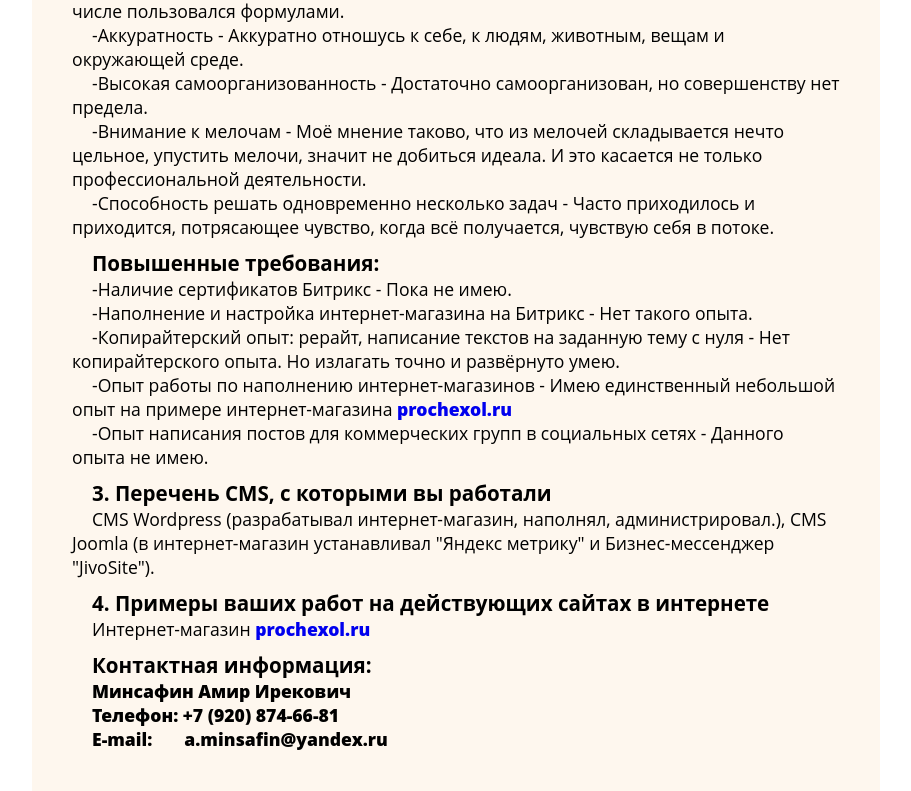
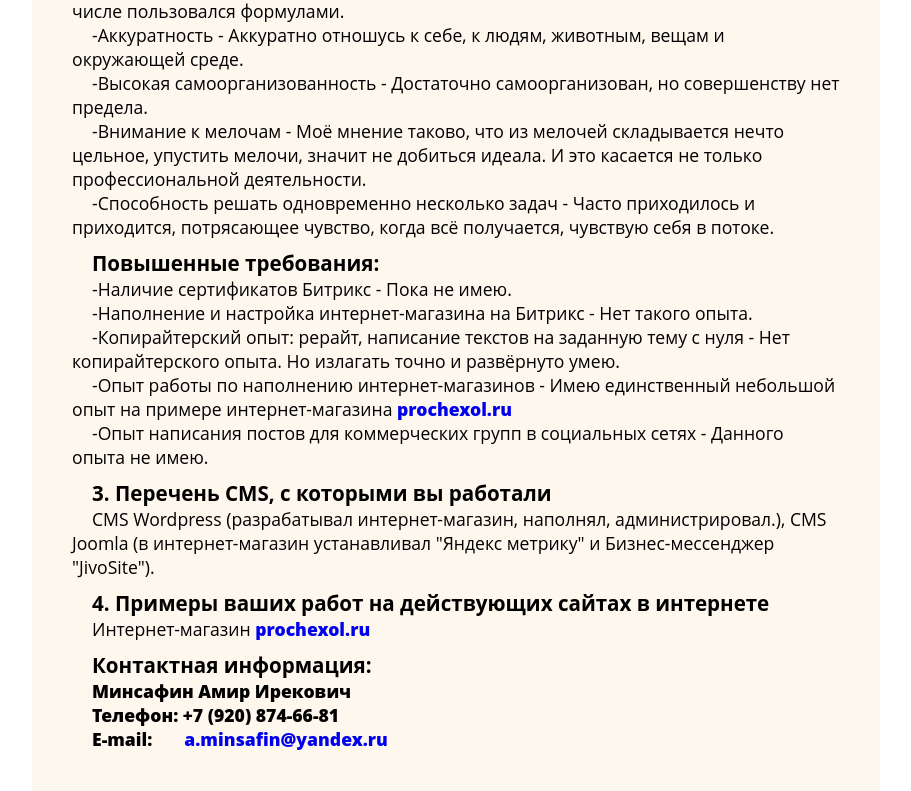
Before and after one commit to minsafin-ai/Task, a plain HTML site: page index.html in a window 1280 px wide. Shown: the part 1103-1894 px from the top of the page, without its empty margins (184-1095 px from the left). Drawn offline with Linux system fonts and the light colour scheme.

Commit message:
Update index.html

```diff
--- a/index.html
+++ b/index.html
@@ -45,7 +45,7 @@
 				<div class="contacts">
 					<p>Минсафин Амир Ирекович</p>
 					<p>Телефон: +7 (920) 874-66-81</p>
-					<p>E-mail: &nbsp;&nbsp;&nbsp;&nbsp;&nbsp;&nbsp;a.minsafin@yandex.ru</p>
+					<p>E-mail: &nbsp;&nbsp;&nbsp;&nbsp;&nbsp;&nbsp;<a href="mailto:a.minsafin@yandex.ru">a.minsafin@yandex.ru</a></p>
 				</div>
 	</div>
 </body>
```
